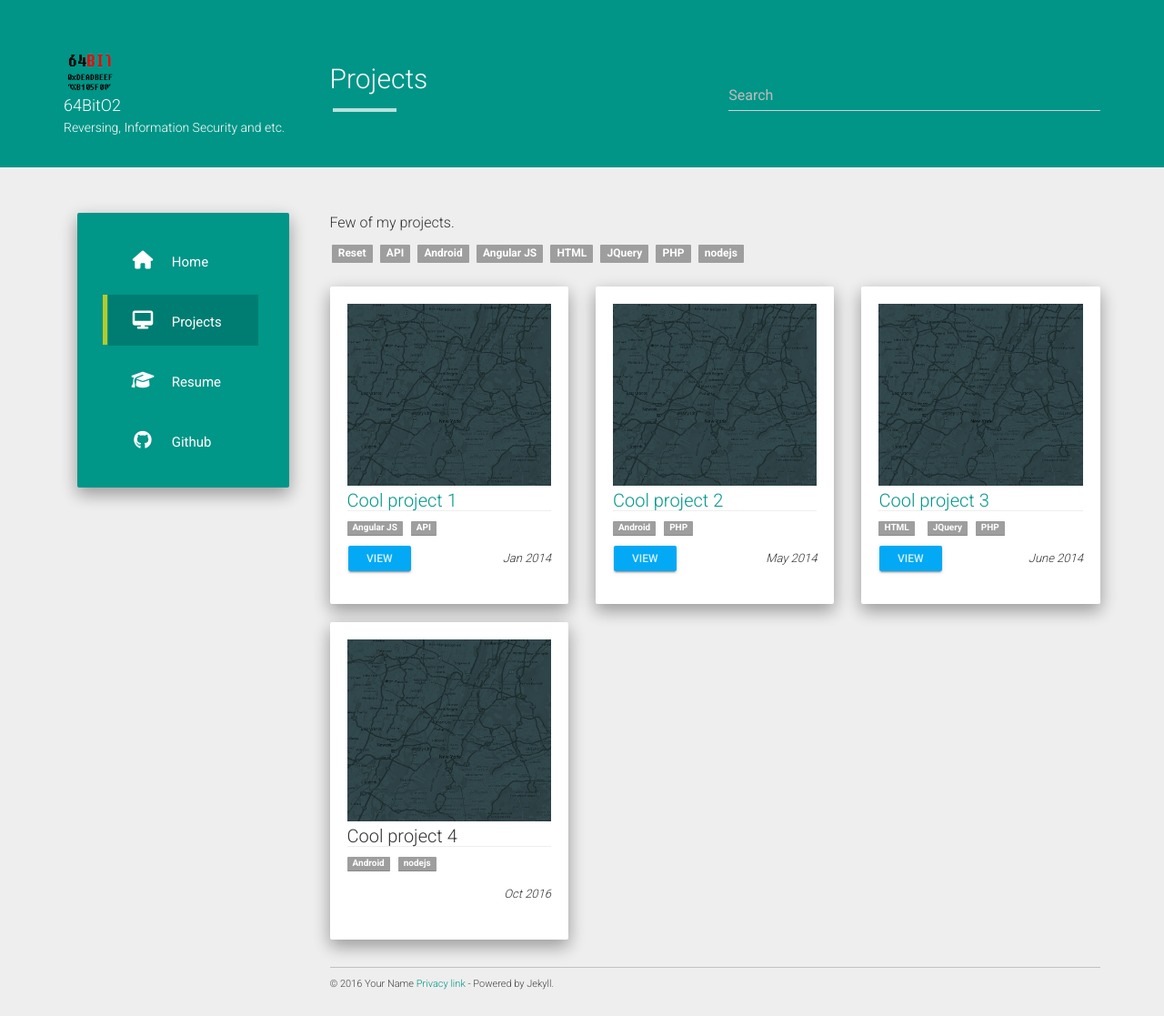
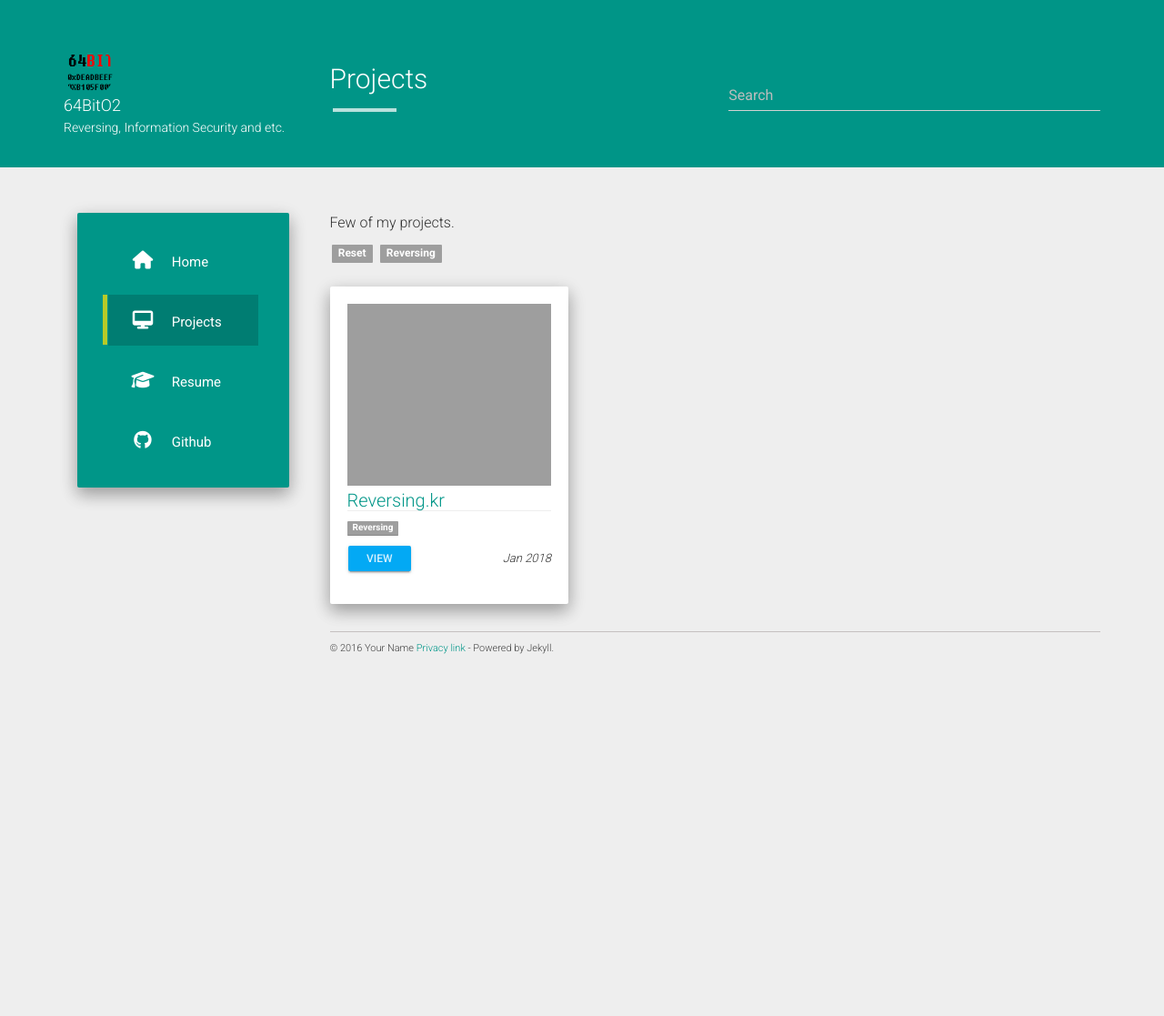
Before and after one commit to 64BitO2/64bito2.github.io, a Jekyll site: the page built from projects.md, in a window 1280 px wide. Shown: the whole page at 91% size. Built offline with Jekyll 4.4.1, drawn with Linux system fonts in a browser that asks for light colours; nearby versions of some CDN libraries; after the commit the page ends 900 px from its top, so only the background shows below that; grey boxes are pictures that could not be loaded.

Commit message:
First Project
First Project

```diff
--- a/_data/projects.json
+++ b/_data/projects.json
@@ -1,30 +1,9 @@
 [
 	{
-		"name": "Cool project 1",
-		"image": "placeholder.jpg",
+		"name": "Reversing.kr",
+		"image": "Cover.jpg",
 		"url": "#",
-		"date": "Jan 2014",
-		"tags": ["Angular JS","API"]
-	},
-	{
-		"name": "Cool project 2",
-		"image": "placeholder.jpg",
-		"url": "#",
-		"date": "May 2014",
-		"tags": ["Android","PHP"]
-	},
-	{
-		"name": "Cool project 3",
-		"image": "placeholder.jpg",
-		"url": "#",
-		"date": "June 2014",
-		"tags": ["HTML","JQuery","PHP"]
-	},
-	{
-		"name": "Cool project 4",
-		"image": "placeholder.jpg",
-		"date": "Oct 2016",
-		"tags": ["Android","nodejs"]
+		"date": "Jan 2018",
+		"tags": ["Reversing"]
 	}
-
 ]
```
Also changed, not shown: assets/Reversing.kr/Cover.JPG (added), assets/test-page-image-1.jpg (deleted).
